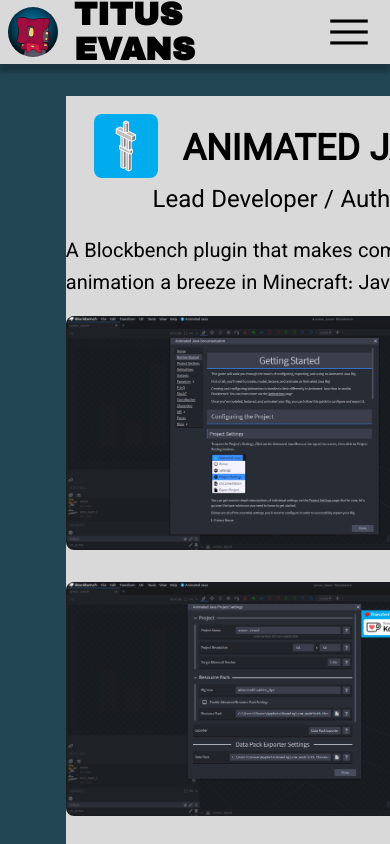
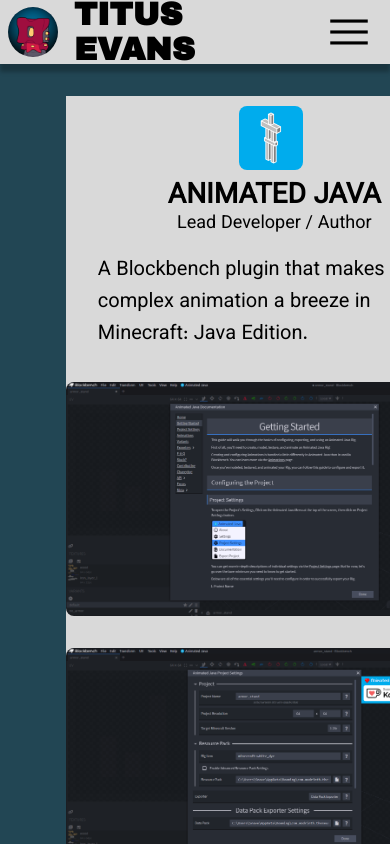
Before and after one commit to SnaveSutit/SnaveSutit.github.io, a SvelteKit app: page /projects in a window 390 px wide. Shown: the top 844 px of the page. Built offline with nearby package versions, Linux system fonts and the light colour scheme.

Commit message:
Clean up mobile version of projects page

```diff
--- a/src/routes/projects/+page.svelte
+++ b/src/routes/projects/+page.svelte
@@ -123,6 +123,22 @@
 
 <style>
 	@media only screen and (max-width: 1200px) {
+		div.title {
+			margin-top: 8px !important;
+			flex-direction: column;
+			align-items: center;
+		}
+		div.title > h1 {
+			text-align: center !important;
+			margin: 0 !important;
+			padding-top: 8px !important;
+			font-size: 28px !important;
+		}
+		.role {
+			font-size: 18px !important;
+			margin-left: 0px !important;
+			margin-bottom: 0px !important;
+		}
 		.preview {
 			width: 100%;
 		}
@@ -195,7 +211,7 @@
 	.info_block_list > div > p {
 		text-align: left;
 		font-size: 20px;
-		margin: 16px 32px;
+		margin: 16px 32px !important;
 	}
 	a {
 		text-align: center;
```
